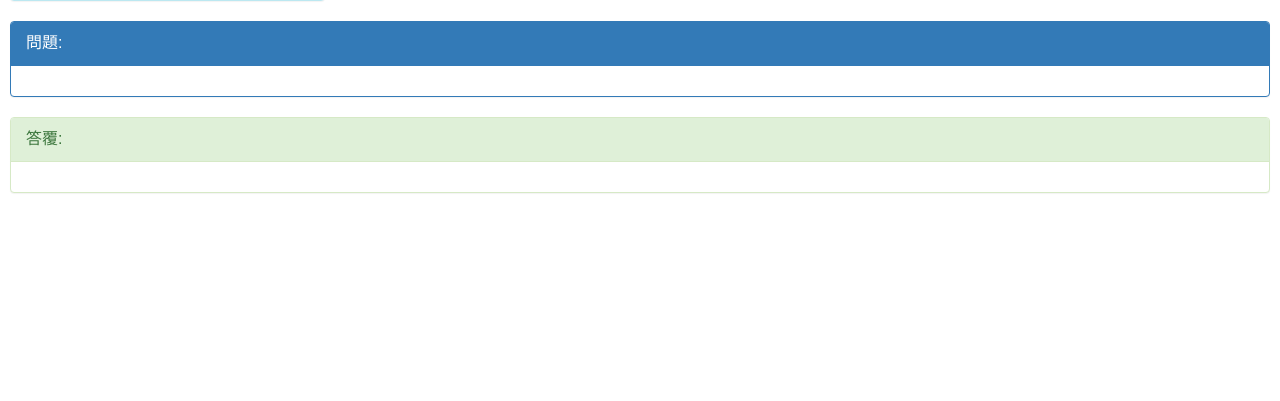
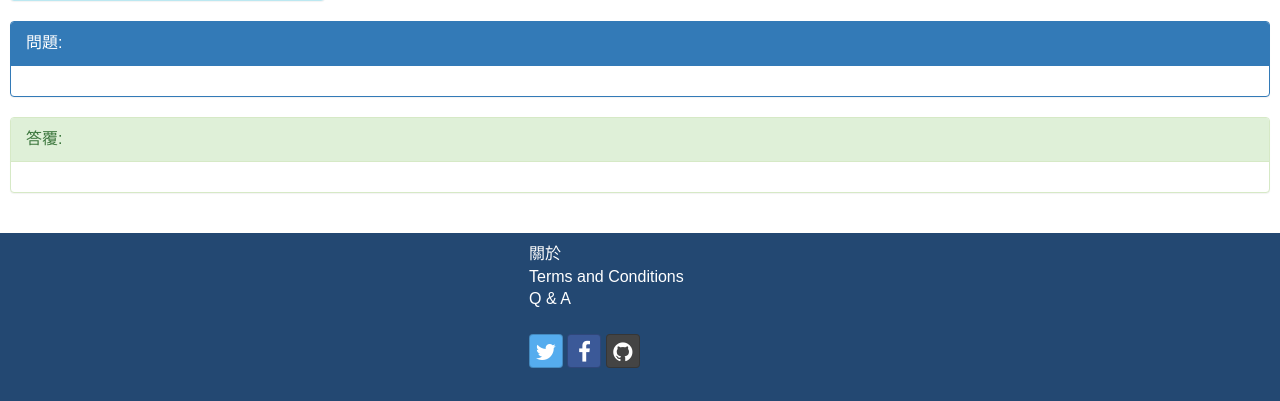
Before and after one commit to g0vhk-io/budgetq_deprecated, a Django app: template budgetq/templates/reply.html in a window 1280 px wide. Shown: the part 548-949 px from the top of the page. Before the commit the page ends 741 px from the top, so only its background shows below. Run offline with Django 3.2, Linux system fonts and the light colour scheme; the template is opened without the code that fills it, so the values that code supplies are empty; some libraries are stand-ins or nearby versions; some web fonts are replaced.

Commit message:
UI update

```diff
--- a/budgetq/budgetq/settings.py
+++ b/budgetq/budgetq/settings.py
@@ -121,6 +121,9 @@ USE_TZ = True
 
 STATIC_URL = '/static/'
 
+STATICFILES_DIRS = [
+    os.path.join(os.path.dirname(__file__), '..', 'static')
+]
 
 HAYSTACK_CONNECTIONS = {
     #'default': {
--- a/budgetq/budgetq/urls.py
+++ b/budgetq/budgetq/urls.py
@@ -17,6 +17,9 @@ from django.conf.urls import url, include
 from django.contrib import admin
 import main.views
 
+from django.contrib.staticfiles.urls import staticfiles_urlpatterns
+import settings
+
 urlpatterns = [
     url(r'^admin/', admin.site.urls),
     url(r'^search/', include('haystack.urls')),
@@ -24,3 +27,6 @@ urlpatterns = [
     url(r'^api/search', main.views.search_api_view),
     url(r'^$', main.views.index_view),
 ]
+
+if settings.DEBUG == True:
+    urlpatterns += staticfiles_urlpatterns()
--- a/budgetq/main/views.py
+++ b/budgetq/main/views.py
@@ -29,4 +29,4 @@ def search_api_view(request):
             result = result.order_by(sort)
     total = result.count()
     result = result[offset:(offset+limit)]
-    return HttpResponse(json.dumps({'total': total, 'rows':[{'reply_serial_no': x.object.reply_serial_no, 'key': x.object.key, 'director': x.object.director, 'year': x.object.year, 'question_short': strip_tags(x.object.question)[0:100] + "...", "answer_short": strip_tags(x.object.answer)[0:100] + "...", "member": x.object.member} for x in result][0:100]}))
+    return HttpResponse(json.dumps({'total': total, 'rows':[{'score': x.score, 'reply_serial_no': x.object.reply_serial_no, 'key': x.object.key, 'director': x.object.director, 'year': x.object.year, 'question_short': strip_tags(x.object.question)[0:100] + "...", "answer_short": strip_tags(x.object.answer)[0:100] + "...", "member": x.object.member} for x in result][0:100]}))
--- a/budgetq/templates/base.html
+++ b/budgetq/templates/base.html
@@ -4,6 +4,7 @@
         <link href="https://maxcdn.bootstrapcdn.com/bootstrap/3.3.7/css/bootstrap.min.css" rel="stylesheet" integrity="sha384-BVYiiSIFeK1dGmJRAkycuHAHRg32OmUcww7on3RYdg4Va+PmSTsz/K68vbdEjh4u" crossorigin="anonymous">
         <script src="https://maxcdn.bootstrapcdn.com/bootstrap/3.3.7/js/bootstrap.min.js" integrity="sha384-Tc5IQib027qvyjSMfHjOMaLkfuWVxZxUPnCJA7l2mCWNIpG9mGCD8wGNIcPD7Txa" crossorigin="anonymous"></script>
         <link href="//maxcdn.bootstrapcdn.com/font-awesome/4.2.0/css/font-awesome.min.css" rel="stylesheet">
+        <link rel="stylesheet" href="https://cdnjs.cloudflare.com/ajax/libs/bootstrap-social/5.1.1/bootstrap-social.min.css" />
         <style>
         @import url(http://fonts.googleapis.com/earlyaccess/cwtexfangsong.css);
         @import url(//fonts.googleapis.com/earlyaccess/cwtexhei.css);
@@ -15,13 +16,61 @@
             font-family: "cwtexhei", "Arial";
             font-size:12pt;
         }
+        .footer {
+          margin-top:40px;
+          min-height:150px;
+          clear:both;
+          right: 0;
+          left: 0;
+          padding: 1rem;
+          background-color: #234872;
+          /* text-align: center; */
+          display:block;
+        }
+        .footer a
+        {
+            color:white;
+        }
         </style>
         {%block extra_head%}
         {%endblock%}
         <title>財務委員會書面答覆搜尋器</title>
     </head>
     <body>
+    {%block banner%}
+    {%endblock%}
+    <div style="min-height:500px">
     {% block content %}
     {% endblock %}
+    </div>
+    <div class="footer">
+        <div class="container" style="width:20%;text-align:left">
+        <a href="#">關於</a><br/>
+        <a href="#">Terms and Conditions</a><br/>
+        <a href="#">Q & A</a><br/>
+        <br/>
+         <a class="btn btn-social-icon btn-twitter" href="https://twitter.com/g0vhk_io" target="_blank">
+            <span class="fa fa-twitter"></span>
+          </a>
+          <a class="btn btn-social-icon btn-facebook" href="https://www.facebook.com/g0vhk.io" target="_blank">
+            <span class="fa fa-facebook"></span>
+          </a>
+          <a class="btn btn-social-icon btn-github" href="https://github.com/g0vhk-io" target="_blank">
+            <span class="fa fa-github"></span>
+          </a>
+        </div>
+        <br/>
+
+
+    </div>
     </body>
+    <script>
+      (function(i,s,o,g,r,a,m){i['GoogleAnalyticsObject']=r;i[r]=i[r]||function(){
+      (i[r].q=i[r].q||[]).push(arguments)},i[r].l=1*new Date();a=s.createElement(o),
+      m=s.getElementsByTagName(o)[0];a.async=1;a.src=g;m.parentNode.insertBefore(a,m)
+      })(window,document,'script','https://www.google-analytics.com/analytics.js','ga');
+
+      ga('create', 'UA-82689420-2', 'auto');
+      ga('send', 'pageview');
+    </script>
 </html>
```
Also changed, not shown: budgetq/templates/index.html (+11 -2 lines).
